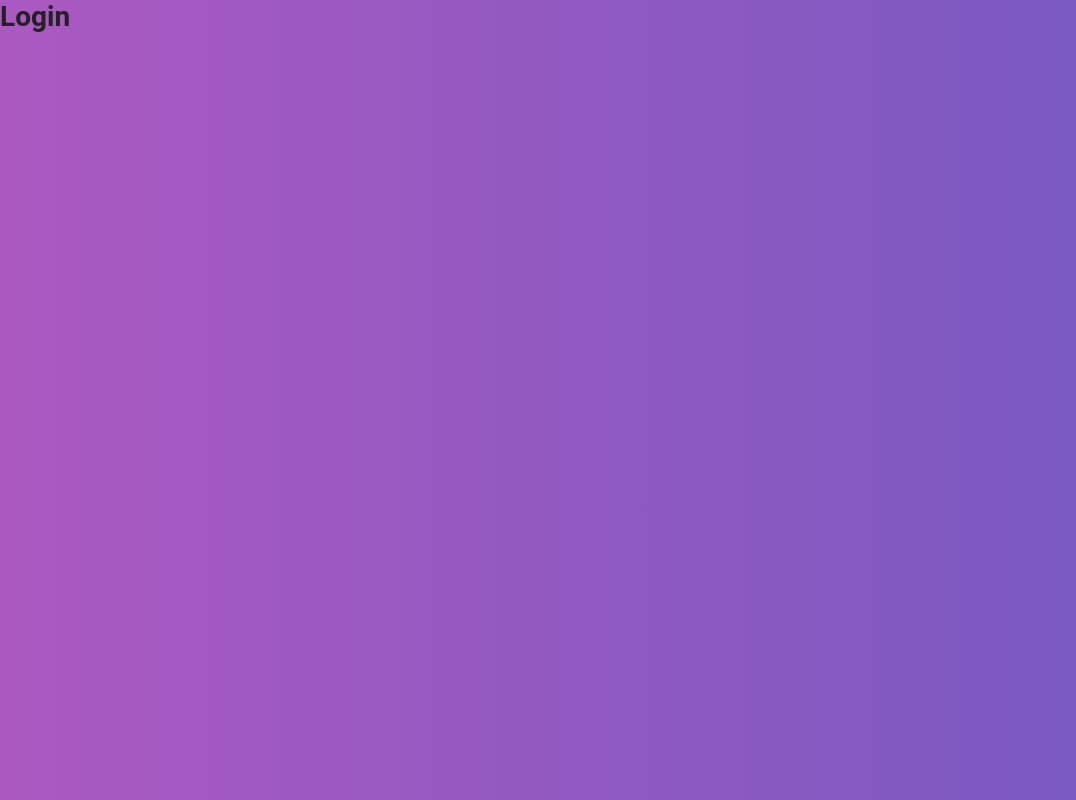
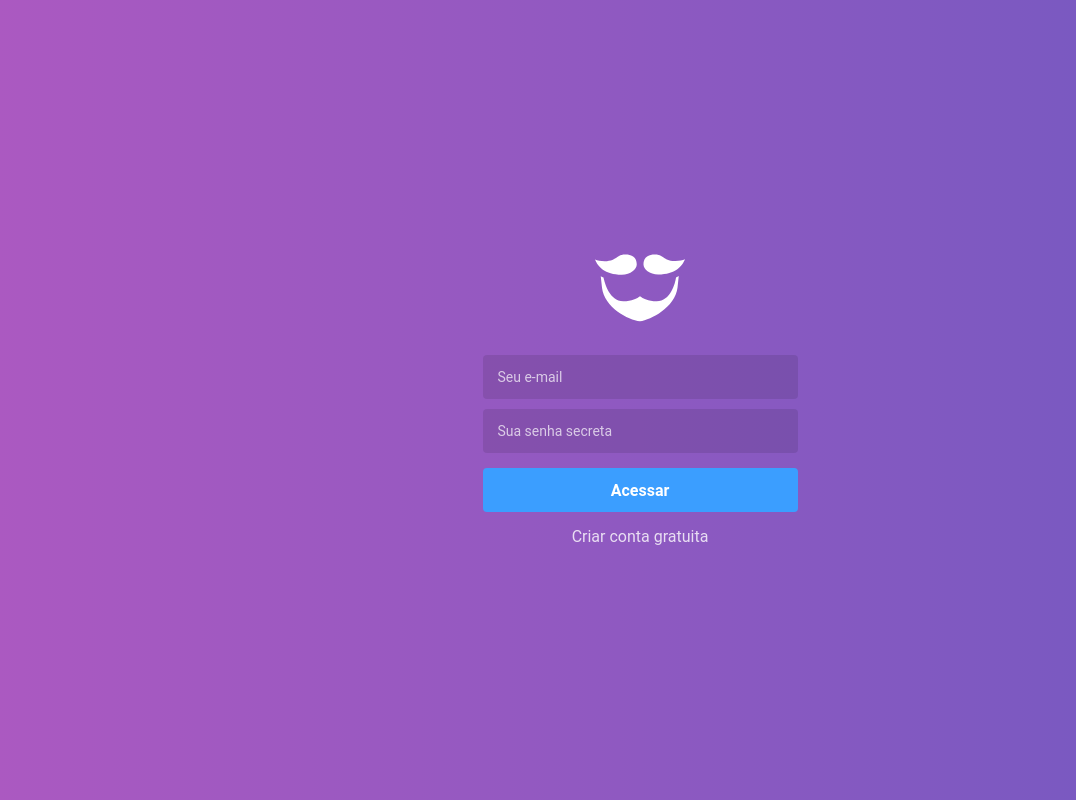
Before and after one commit to LORDBABUINO/bootcamp-modulo09, a React (Create React App) app: page / in a window 1280 px wide. Shown: the whole page, without its empty margins (0-1076 px from the left). Built offline with nearby package versions, Linux system fonts and the light colour scheme.

Commit message:
Styles layout to public routes

```diff
--- a/package.json
+++ b/package.json
@@ -10,6 +10,7 @@
   },
   "dependencies": {
     "history": "^4.10.1",
+    "polished": "^3.4.4",
     "prop-types": "^15.7.2",
     "react": "^16.10.2",
     "react-dom": "^16.10.2",
--- a/src/pages/SignIn/index.js
+++ b/src/pages/SignIn/index.js
@@ -1,11 +1,20 @@
 import React from 'react'
+import { Link } from 'react-router-dom'
 
-import { Container } from './styles'
+import logo from '~/assets/logo.svg'
+// import { Container } from './styles'
 
 export default function SignIn() {
   return (
-    <Container>
-      <h1>Login</h1>
-    </Container>
+    <>
+      <img src={logo} alt="GoBarber" />
+
+      <form>
+        <input type="email" placeholder="Seu e-mail" />
+        <input type="password" placeholder="Sua senha secreta" />
+        <button type="submit">Acessar</button>
+        <Link to="/register">Criar conta gratuita</Link>
+      </form>
+    </>
   )
 }
--- a/src/pages/SignUp/index.js
+++ b/src/pages/SignUp/index.js
@@ -1,10 +1,21 @@
 import React from 'react'
+import { Link } from 'react-router-dom'
 
-import { Container } from './styles'
+import logo from '~/assets/logo.svg'
+// import { Container } from './styles'
 
 export default function SignUp() {
   return (
-		<Container>
-		</Container>
+    <>
+      <img src={logo} alt="GoBarber" />
+
+      <form>
+        <input type="text" placeholder="Nome completo" />
+        <input type="email" placeholder="Seu e-mail" />
+        <input type="password" placeholder="Sua senha secreta" />
+        <button type="submit">Criar conta</button>
+        <Link to="/">Já tenho login</Link>
+      </form>
+    </>
   )
 }
--- a/src/pages/_layouts/auth/index.js
+++ b/src/pages/_layouts/auth/index.js
@@ -1,8 +1,12 @@
 import React from 'react'
 import { element } from 'prop-types'
-import { Wrapper } from './styles'
+import { Wrapper, Content } from './styles'
 
-const AuthLayout = ({ children }) => <Wrapper>{children}</Wrapper>
+const AuthLayout = ({ children }) => (
+  <Wrapper>
+    <Content>{children}</Content>
+  </Wrapper>
+)
 
 AuthLayout.propTypes = {
   children: element.isRequired,
--- a/src/pages/_layouts/auth/styles.js
+++ b/src/pages/_layouts/auth/styles.js
@@ -1,7 +1,66 @@
 import styled from 'styled-components'
+import { darken } from 'polished'
+
 import colors from '~/styles/colors'
 
 export const Wrapper = styled.div`
   height: 100%;
   background: linear-gradient(-90deg, ${colors.primary}, ${colors.secondary});
+  display: flex;
+  flex-direction: column;
+  justify-content: center;
+  align-items: center;
 `
+
+export const Content = styled.div`
+  width: 100%;
+  max-width: 315px;
+  text-align: center;
+
+  form {
+    display: flex;
+    flex-direction: column;
+    margin-top: 30px;
+
+    input {
+      background: rgba(0, 0, 0, 0.1);
+      border: 0;
+      border-radius: 4px;
+      height: 44px;
+      padding: 0 15px;
+      color: white;
+      margin-bottom: 10px;
+
+      &::placeholder {
+        color: rgba(255, 255, 255, 0.7);
+      }
+    }
+
+    button {
+      margin: 5px 0 0;
+      height: 44px;
+      background: ${colors.blue};
+      font-weight: bold;
+      color: white;
+      border: 0;
+      border-radius: 4px;
+      font-size: 16px;
+      transition: background 0.2s;
+
+      &:hover {
+        background: ${darken(0.03, colors.blue)};
+      }
+    }
+
+    a {
+      color: white;
+      margin-top: 15px;
+      font-size: 16px;
+      opacity: 0.8;
+
+      &:hover {
+        opacity: 1;
+      }
+    }
+  }
+`
--- a/src/styles/colors.js
+++ b/src/styles/colors.js
@@ -1,4 +1,5 @@
 export default {
   primary: '#7159c1',
   secondary: '#ab59c1',
+  blue: '#3b9eff',
 }
```
Also changed, not shown: src/assets/logo.svg (added), 1 other file (tests, documents, lock files or other folders).
